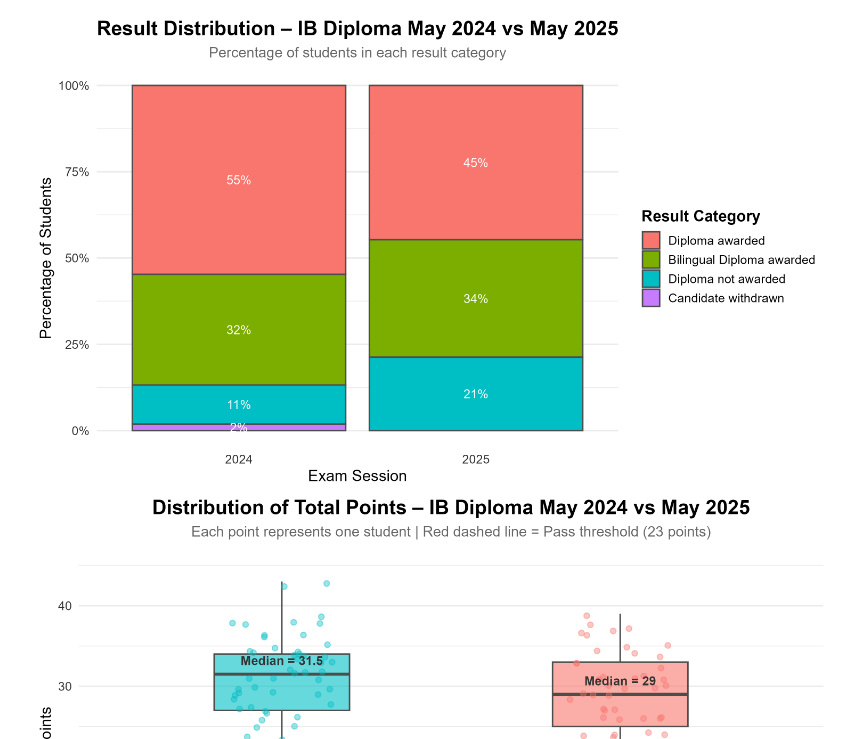
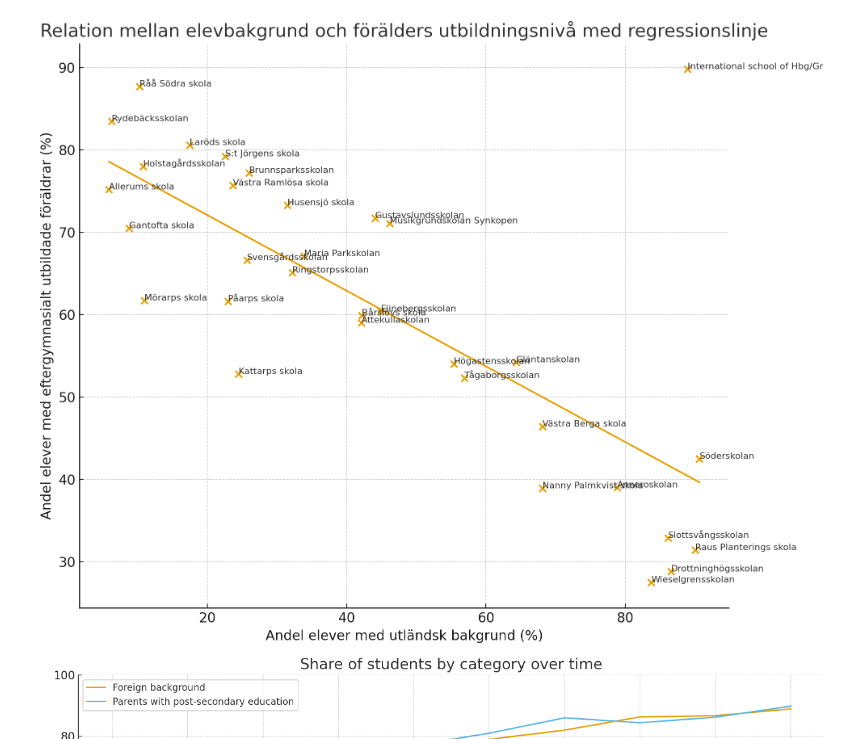
Before and after one commit to anta-HBG/ISH, a plain HTML site: page Index.html in a window 1280 px wide. Shown: the part 61-800 px from the top of the page, without its empty margins (209-1063 px from the left). Drawn offline with Linux system fonts and the light colour scheme.

Commit message:
Add files via upload

```diff
--- a/Index.html
+++ b/Index.html
@@ -62,6 +62,7 @@ ul.task-list li input[type="checkbox"] {
 </header>
 
 
+<p><img src="img/data2.png" class="img-fluid"> <img src="img/data1.png" class="img-fluid"></p>
 <p><img src="img/IB_Diploma.png" class="img-fluid"> <img src="img/IB_Diploma_TotalScore.png" class="img-fluid"> <img src="img/IB_Math_Comparison.png" class="img-fluid"> <img src="img/IB_Personal_Project.png" class="img-fluid"> <img src="img/IB_Diploma_TotalScore_bin.png" class="img-fluid"> <img src="img/IB_Personal_Project_Regression.png" class="img-fluid"></p>
 
 </main>
```
